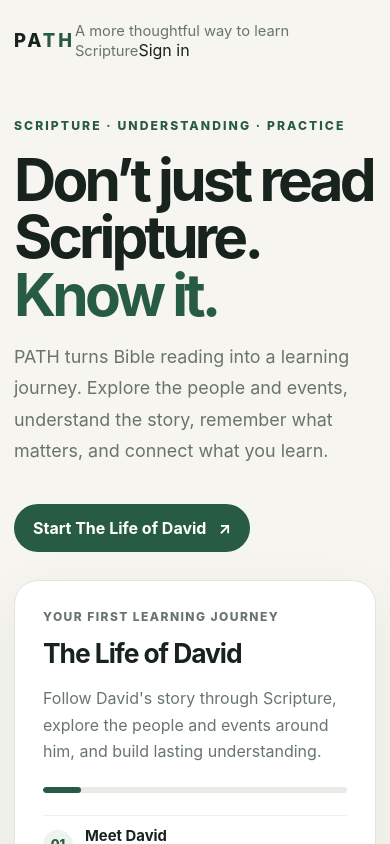
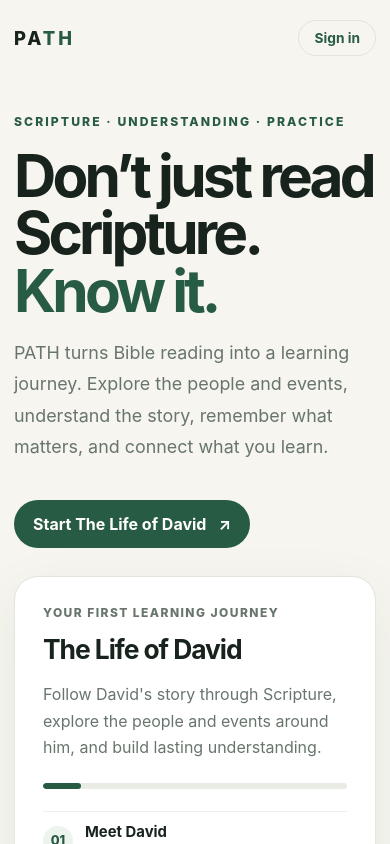
Before and after one commit to getkonnekted/Path, a Next.js app in the folder apps/web/: page / in a window 390 px wide. Shown: the top 844 px of the page. Built offline with nearby package versions, Linux system fonts and the light colour scheme.

Commit message:
style(auth): polish account links and sign-out feedback

```diff
--- a/apps/web/app/globals.css
+++ b/apps/web/app/globals.css
@@ -152,3 +152,12 @@
 .auth-card { padding: 22px; border: 1px solid var(--line); border-radius: 20px; background: white; }
 .auth-switch { margin-top: 20px; color: var(--muted); font-size: .9rem; text-align: center; }
 .auth-switch a { color: var(--green); font-weight: 750; text-decoration: underline; text-underline-offset: 3px; }
+
+.topbar-actions { display: flex; align-items: center; gap: 18px; }
+.account-link { padding: 9px 15px; border: 1px solid var(--line); border-radius: 999px; color: var(--green); font-size: .86rem; font-weight: 750; }
+.account-link:hover { background: #edf3ed; }
+.auth-error { color: #a63225; font-size: .88rem; }
+@media (max-width: 760px) {
+  .topbar-actions { gap: 10px; }
+  .topbar-actions .top-link { display: none; }
+}
```
